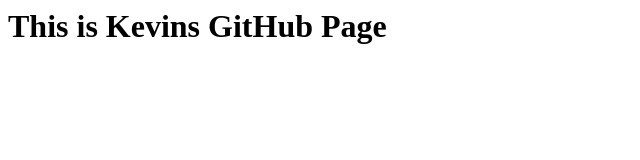
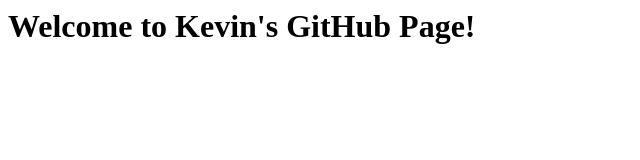
Before and after one commit to kevindonnelly14/KevinsGitHub, a plain HTML site: page index.html in a window 1280 px wide. Shown: the whole page, without its empty margins (0-640 px from the left). Drawn offline with Linux system fonts and the light colour scheme.

Commit message:
initialcommit

```diff
--- a/index.html
+++ b/index.html
@@ -7,7 +7,7 @@
 </head>
 <body>
 
-    <h1>This is Kevins GitHub Page</h1>
+    <h1>Welcome to Kevin's GitHub Page!</h1>
 
 </body>
 </html>
```
